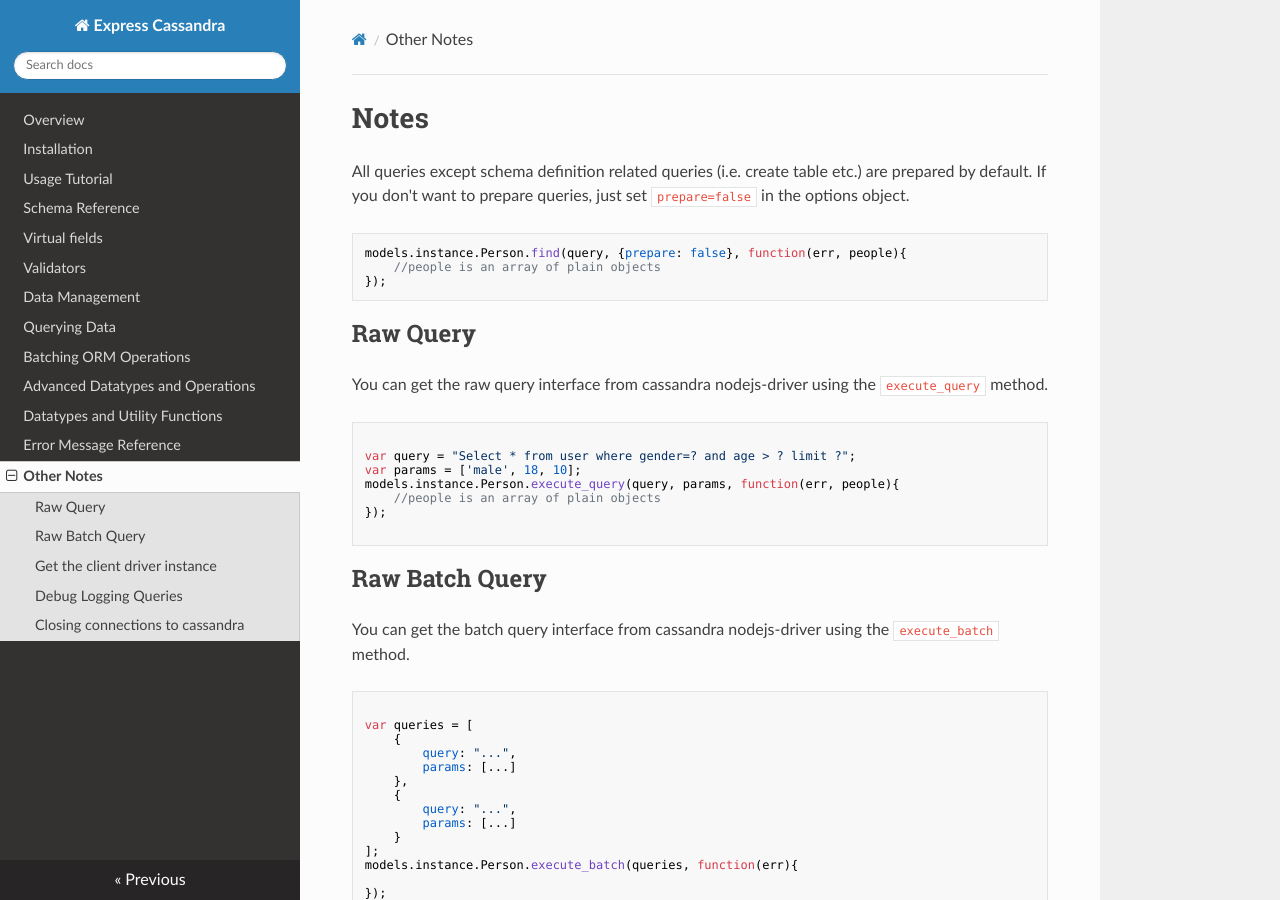
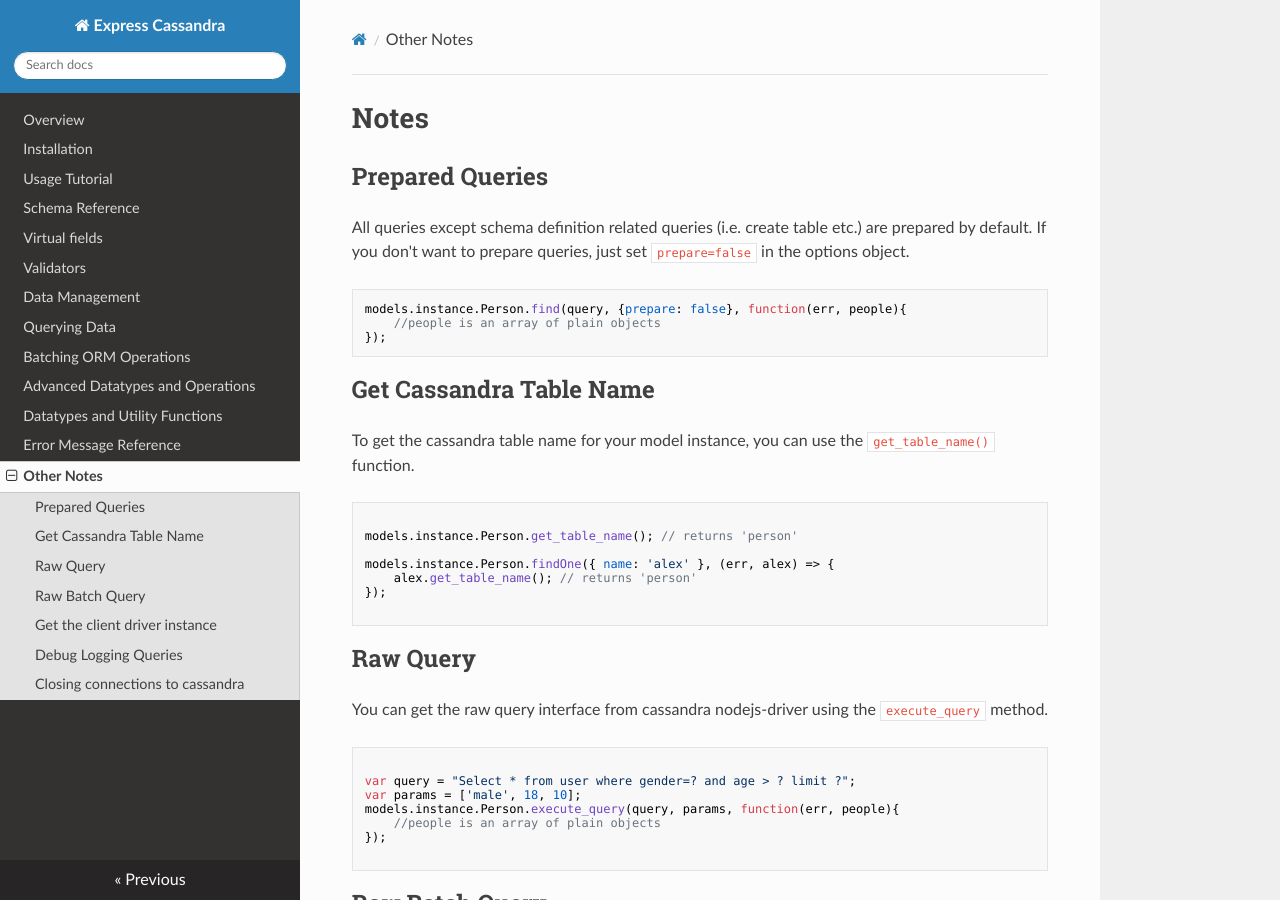
Before and after one commit to masumsoft/express-cassandra, an MkDocs documentation site: the page built from docs/notes.md, in a window 1280 px wide and 900 px high. Built offline with MkDocs 1.6.1, drawn with Linux system fonts in a browser that asks for light colours; nearby versions of some CDN libraries; old or Windows-style settings are respelled for this version of MkDocs.

Commit message:
feature: get_table_name support for model instances

````diff
--- a/docs/notes.md
+++ b/docs/notes.md
@@ -1,4 +1,6 @@
 # Notes
+
+## Prepared Queries
 
 All queries except schema definition related queries (i.e. create table etc.) are prepared by default. If you don't want to prepare queries, just set `prepare=false` in the options object.
 
@@ -6,6 +8,20 @@ All queries except schema definition related queries (i.e. create table etc.) ar
 models.instance.Person.find(query, {prepare: false}, function(err, people){
     //people is an array of plain objects
 });
+```
+
+## Get Cassandra Table Name
+
+To get the cassandra table name for your model instance, you can use the `get_table_name()` function.
+
+```js
+
+models.instance.Person.get_table_name(); // returns 'person'
+
+models.instance.Person.findOne({ name: 'alex' }, (err, alex) => {
+    alex.get_table_name(); // returns 'person'
+});
+
 ```
 
 ## Raw Query
````
Also changed, not shown: 2 other files.
